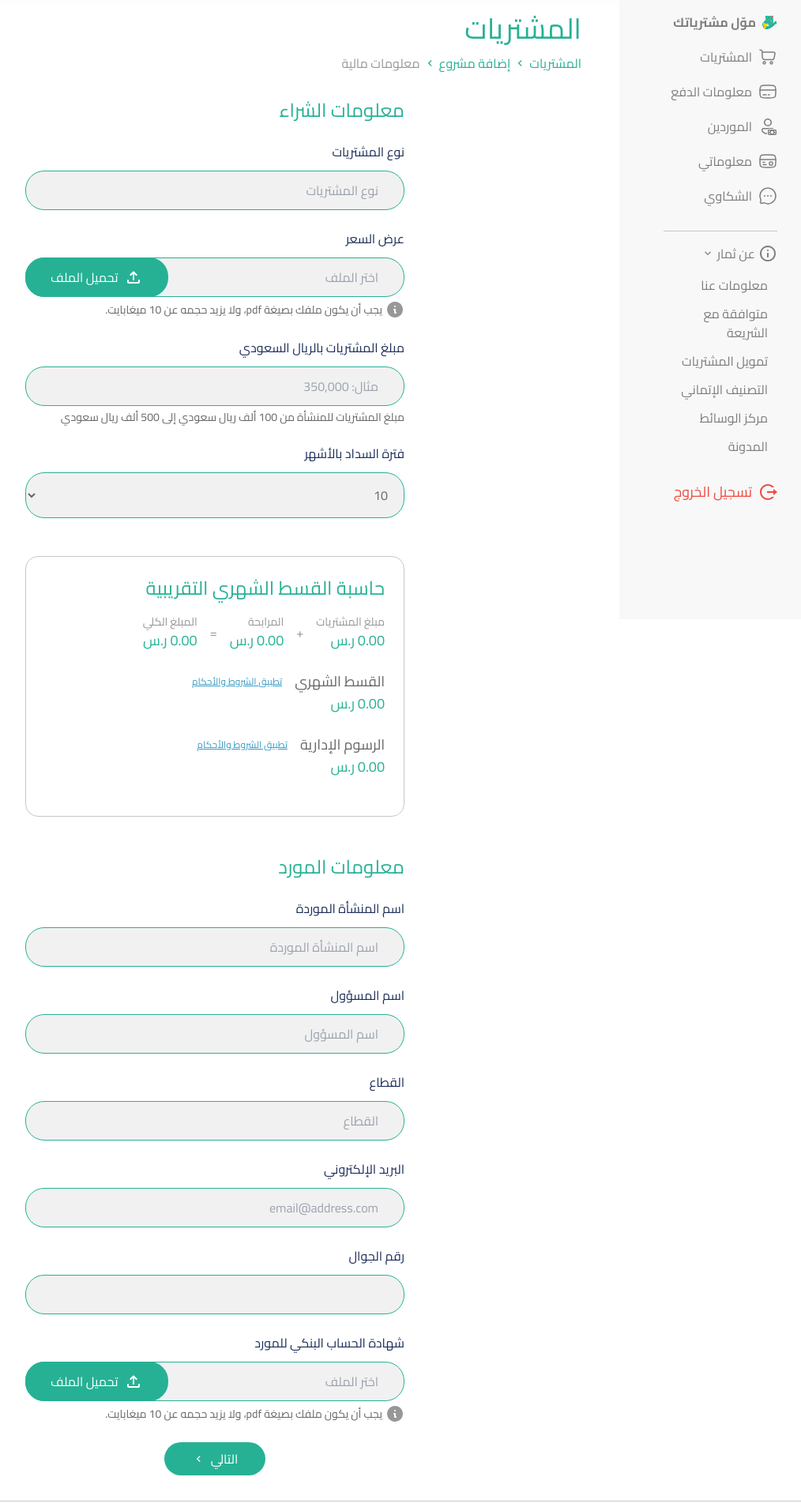
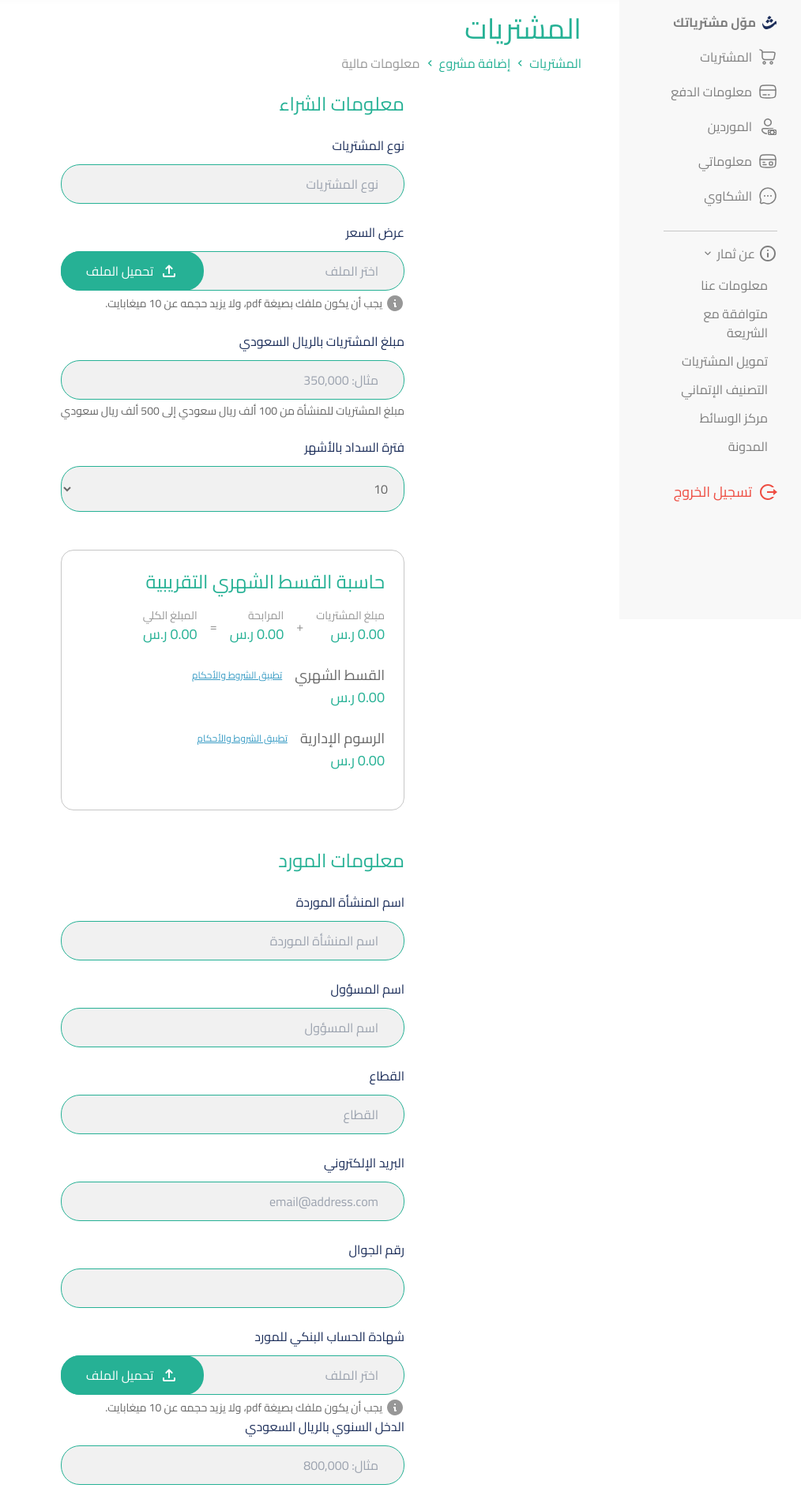
Before and after one commit to AnsBdran/themar, a React (Vite) app: page /new-project in a window 1280 px wide. Shown: the part 80-1988 px from the top of the page at 79% size, without its empty margins (240-1254 px from the left). Built offline with nearby package versions, Linux system fonts and the light colour scheme; some icons are missing.

Commit message:
fixed the error in `ث` rendering and modified spacing between some elements

```diff
--- a/index.html
+++ b/index.html
@@ -2,9 +2,9 @@
 <html lang="ar" dir="rtl">
   <head>
     <meta charset="UTF-8" />
-    <link rel="icon" type="image/svg+xml" href="/vite.svg" />
+    <link rel="icon" type="image/svg+xml" href="/assets/logo.svg" />
     <meta name="viewport" content="width=device-width, initial-scale=1.0" />
-    <title>Vite + React</title>
+    <title>ثمار</title>
   </head>
   <body>
     <div id="root"></div>
--- a/package.json
+++ b/package.json
@@ -10,6 +10,7 @@
     "preview": "vite preview"
   },
   "dependencies": {
+    "awesome-react-stepper": "^1.1.1",
     "react": "^18.2.0",
     "react-dom": "^18.2.0",
     "react-hook-form": "^7.45.1",
--- a/src/components/Header.jsx
+++ b/src/components/Header.jsx
@@ -30,7 +30,7 @@ const Header = () => {
           <Link to='/'>
             <Logo />
           </Link>
-          <UserInfo className='hidden md:flex flex-1 mr-16' />
+          <UserInfo className='hidden md:flex flex-1 lg:mr-56' />
           <HeaderIcons className='hidden md:flex ' />
         </section>
       </header>
--- a/src/components/SidebarLinks.jsx
+++ b/src/components/SidebarLinks.jsx
@@ -44,7 +44,7 @@ const SidebarLinks = ({ hideMenu, className }) => {
             className={`font-bold flex gap-2 items-center text-black cursor-pointer `}
             onClick={hideMenu}
           >
-            <LogoSecondary />
+            <img src='assets/ث.png' alt='ث' />
             <span className='text-text-400'>موّل مشترياتك</span>
           </NavLink>
           <LinkWithIcon to='/expenses' title='المشتريات' icon={Cart} />
--- a/src/components/forms/FinancialInfo.jsx
+++ b/src/components/forms/FinancialInfo.jsx
@@ -60,7 +60,7 @@ const FinancialInfo = () => {
             </div>
           </div>
           <div className='flex justify-center gap-6'>
-            <Link
+            {/* <Link
               className='flex gap-2 items-center rounded-3xl py-2 px-6 hover:border-primary-main border border-transparent'
               to='/new-project'
             >
@@ -73,7 +73,7 @@ const FinancialInfo = () => {
             >
               التالي
               <DownArrow className='rotate-90' />
-            </Link>
+            </Link> */}
           </div>
         </div>
       </form>
--- a/src/components/forms/PurchaseInfo.jsx
+++ b/src/components/forms/PurchaseInfo.jsx
@@ -58,13 +58,13 @@ const PurchaseInfo = () => {
             placeholder='اختر الملف'
             sizeWarn
           />
-          <Link
+          {/* <Link
             className='bg-primary-main text-white flex gap-2 mx-auto items-center py-2 px-6 rounded-3xl min-w-[8rem] justify-center hover:text-primary-main hover:bg-transparent hover:border-primary-main border-transparent border w-max'
             to='step-two'
           >
             <span>التالي</span>
             <DownArrow className='rotate-90' />
-          </Link>
+          </Link> */}
         </div>
       </form>
     </section>
--- a/src/routes/404.jsx
+++ b/src/routes/404.jsx
@@ -3,9 +3,9 @@ import { Link } from 'react-router-dom';
 
 const Error404 = () => {
   return (
-    <section className='max-w-6xl mx-auto flex flex-col md:flex-row items-center'>
+    <section className='max-w-6xl mx-auto flex flex-col md:flex-row items-center p-24 text-center '>
       <div className='flex-1'>
-        <h1>الصفحة المطلوبة غير متوفرة حالياً</h1>
+        <h1 className='leading-relaxed'>الصفحة المطلوبة غير متوفرة حالياً</h1>
         <div>
           <Link
             className='mx-auto w-max mt-8 bg-primary-main text-white py-3 px-8 rounded-lg shadow-xl block'
--- a/src/routes/AddNewProject.jsx
+++ b/src/routes/AddNewProject.jsx
@@ -3,24 +3,70 @@ import PurchaseInfo from '../components/forms/PurchaseInfo';
 import Breadcrumbs from '../components/forms/Breadcrumbs';
 import FinancialInfo from '../components/forms/FinancialInfo';
 import { Outlet, useLocation } from 'react-router-dom';
+import Stepper from 'awesome-react-stepper';
+import FormSubmitted from '../components/forms/FormSubmitted';
+import { DownArrow } from '../utils/SVGs';
 
 const AddNewProject = () => {
   const location = useLocation();
   console.log('location', location);
-  const isSubmitted = location.pathname === '/new-project/submit';
+  const showStpper = location.pathname === '/new-project/submit';
   return (
     <>
-      {!isSubmitted && (
-        <section className='mb-8'>
+      <section className='mb-8'>
+        <div className=''>
           <h1 className='text-primary-main'>المشتريات</h1>
           <Breadcrumbs />
+        </div>
+        <section className='max-w-xl xl:max-w-2xl mx-auto mt-6'>
+          <Stepper
+            // strokeColor='#EBEBEB'
+            fillStroke='#26B195'
+            activeColor='#26B195'
+            showProgressBar={!showStpper}
+            // activeProgressBorder='3px solid #26B195'
+            btnPos='center'
+            stroke={3}
+            continueBtn={
+              <button
+                className='bg-primary-main text-white flex gap-2 mx-auto
+                items-center py-2 px-6 rounded-3xl min-w-[8rem] justify-center
+                hover:text-primary-main hover:bg-transparent
+                hover:border-primary-main border-transparent border w-max'
+              >
+                <span>التالي</span>
+                <DownArrow className='rotate-90' />
+              </button>
+            }
+            backBtn={
+              <button className='flex gap-2 items-center rounded-3xl py-2 px-6 hover:border-primary-main border border-transparent'>
+                <DownArrow className='-rotate-90' />
+                السابق
+              </button>
+            }
+          >
+            <PurchaseInfo />
+            <FinancialInfo />
+            <FormSubmitted />
+          </Stepper>
         </section>
-      )}
-      <section className='max-w-xl xl:max-w-2xl mx-auto'>
-        <Outlet />
       </section>
     </>
   );
+  // return (
+  //   <>
+  //     {!isSubmitted && (
+  //       <section className='mb-8'>
+  //         <h1 className='text-primary-main'>المشتريات</h1>
+  //         <Breadcrumbs />
+  //         <Stepper></Stepper>
+  //       </section>
+  //     )}
+  //     <section className='max-w-xl xl:max-w-2xl mx-auto'>
+  //       <Outlet />
+  //     </section>
+  //   </>
+  // );
 };
 
 export default AddNewProject;
--- a/src/routes/Expenses.jsx
+++ b/src/routes/Expenses.jsx
@@ -8,8 +8,9 @@ const Expenses = () => {
   return (
     <>
       <section className='shadow-lg pb-4'>
+        <div className='max-w-5xl px-3 lg:px-6 xl:px-12 mx-auto'>
           <h1 className='text-primary-main'>المشتريات</h1>
-        <div className='flex flex-col items-center gap-4 sm:flex-row justify-between'>
+          <div className='flex flex-col  items-center gap-4 sm:flex-row justify-between'>
             <div className='flex text-primary-main items-center'>
               <span>المشتريات</span>
               <DownArrow className='rotate-90' />
@@ -23,6 +24,7 @@ const Expenses = () => {
                 <Add className='inline' />
               </button>
             </Link>
+          </div>
         </div>
       </section>
       <section className='mt-8 max-w-5xl mx-auto '>
--- a/src/utils/router.jsx
+++ b/src/utils/router.jsx
@@ -18,9 +18,9 @@ const router = createBrowserRouter(
       <Route element={<Home />} index />
       <Route element={<Expenses />} path='expenses' />
       <Route element={<AddNewProject />} path='new-project'>
-        <Route index element={<PurchaseInfo />} />
+        {/* <Route index element={<PurchaseInfo />} />
         <Route path='step-two' element={<FinancialInfo />} />
-        <Route path='submit' element={<FormSubmitted />} />
+        <Route path='submit' element={<FormSubmitted />} /> */}
       </Route>
     </Route>
   )
```
Also changed, not shown: public/assets/ث.png (added), 1 other file (tests, documents, lock files or other folders). Lines whose indentation alone changed are shown as unchanged.
